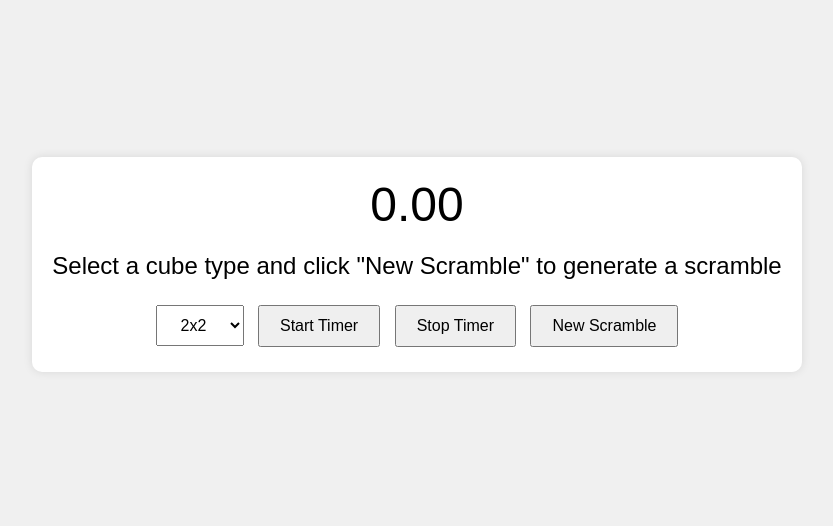
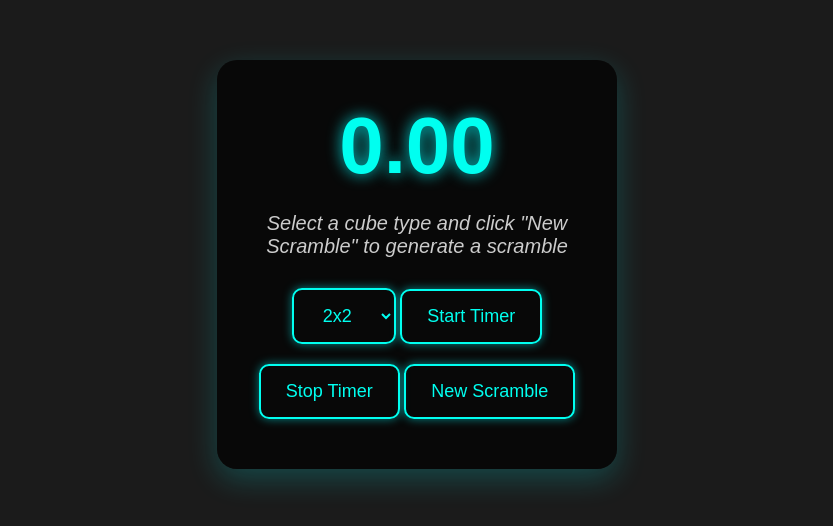
Before and after one commit to caleb-esc/Cube-timer, a plain HTML site: page Index.html in a window 1280 px wide. Shown: the part 136-662 px from the top of the page, without its empty margins (223-1056 px from the left). Drawn offline with Linux system fonts and the light colour scheme.

Commit message:
Update Index.html

```diff
--- a/Index.html
+++ b/Index.html
@@ -6,33 +6,62 @@
     <title>Rubik's Cube Timer</title>
     <style>
         body {
-            font-family: Arial, sans-serif;
+            font-family: 'Orbitron', sans-serif;
             display: flex;
             justify-content: center;
             align-items: center;
             height: 100vh;
             margin: 0;
-            background-color: #f0f0f0;
+            background: #1b1b1b;
+            color: #fff;
+            overflow: hidden;
         }
         .container {
             text-align: center;
-            background-color: #fff;
-            padding: 20px;
-            border-radius: 10px;
-            box-shadow: 0 0 10px rgba(0, 0, 0, 0.1);
+            background: rgba(0, 0, 0, 0.7);
+            padding: 40px;
+            border-radius: 20px;
+            box-shadow: 0 10px 30px rgba(0, 255, 255, 0.2);
+            width: 400px;
+            box-sizing: border-box;
         }
         #timer {
-            font-size: 48px;
+            font-size: 80px;
+            font-weight: bold;
+            color: #00fff0;
+            text-shadow: 0 0 15px rgba(0, 255, 255, 0.8);
             margin-bottom: 20px;
+            transition: transform 0.3s ease;
         }
         #scramble {
-            font-size: 24px;
+            font-size: 20px;
+            color: #ccc;
             margin-bottom: 20px;
+            font-style: italic;
         }
-        button, select {
-            padding: 10px 20px;
-            font-size: 16px;
-            margin: 5px;
+        select, button {
+            padding: 15px 25px;
+            font-size: 18px;
+            border: 2px solid #00fff0;
+            background-color: transparent;
+            border-radius: 10px;
+            margin: 10px 0;
+            cursor: pointer;
+            transition: all 0.3s ease;
+            color: #00fff0;
+            box-shadow: 0 0 10px rgba(0, 255, 255, 0.5);
+        }
+        button:hover, select:hover {
+            background-color: #00fff0;
+            color: #1b1b1b;
+            box-shadow: 0 0 15px rgba(0, 255, 255, 1);
+        }
+        button:active {
+            transform: scale(0.95);
+        }
+        select:focus, button:focus {
+            outline: none;
+            box-shadow: 0 0 20px rgba(0, 255, 255, 1);
         }
     </style>
 </head>
@@ -50,19 +79,21 @@
         </select>
         <button onclick="startTimer()">Start Timer</button>
         <button onclick="stopTimer()">Stop Timer</button>
-        <button onclick="generateScramble()">New Scramble</button>
+        <button id="newScrambleButton" onclick="generateScramble()">New Scramble</button>
     </div>
 
     <script>
         let startTime;
         let timerInterval;
         let isRunning = false;
+        let scrambleGenerated = false; // To track if scramble has been generated
 
         function startTimer() {
             if (!isRunning) {
                 startTime = Date.now() - (startTime ? startTime : 0);
                 timerInterval = setInterval(updateTimer, 10);
                 isRunning = true;
+                document.getElementById('timer').style.transform = 'scale(1.2)';
             }
         }
 
@@ -71,6 +102,8 @@
                 clearInterval(timerInterval);
                 startTime = null;
                 isRunning = false;
+                document.getElementById('timer').style.transform = 'scale(1)';
+                generateScramble(); // Automatically generate a new scramble when timer stops
             }
         }
 
@@ -138,7 +171,31 @@
             }
 
             document.getElementById('scramble').textContent = scramble.trim();
+
+            if (!scrambleGenerated) {
+                document.getElementById('newScrambleButton').style.display = 'none'; // Hide the button after the first scramble
+                scrambleGenerated = true; // Mark scramble as generated
+            }
         }
+
+        // Adding spacebar functionality to start/stop the timer
+        document.addEventListener('keydown', function(event) {
+            if (event.code === 'Space') {
+                if (isRunning) {
+                    stopTimer();
+                } else {
+                    startTimer();
+                }
+            }
+        });
+
+        // Show the "New Scramble" button when the cube type changes
+        document.getElementById('cubeType').addEventListener('change', function() {
+            if (scrambleGenerated) {
+                document.getElementById('newScrambleButton').style.display = 'inline-block'; // Show the button again
+                scrambleGenerated = false; // Reset scramble state so the button is shown
+            }
+        });
     </script>
 </body>
 </html>
```
